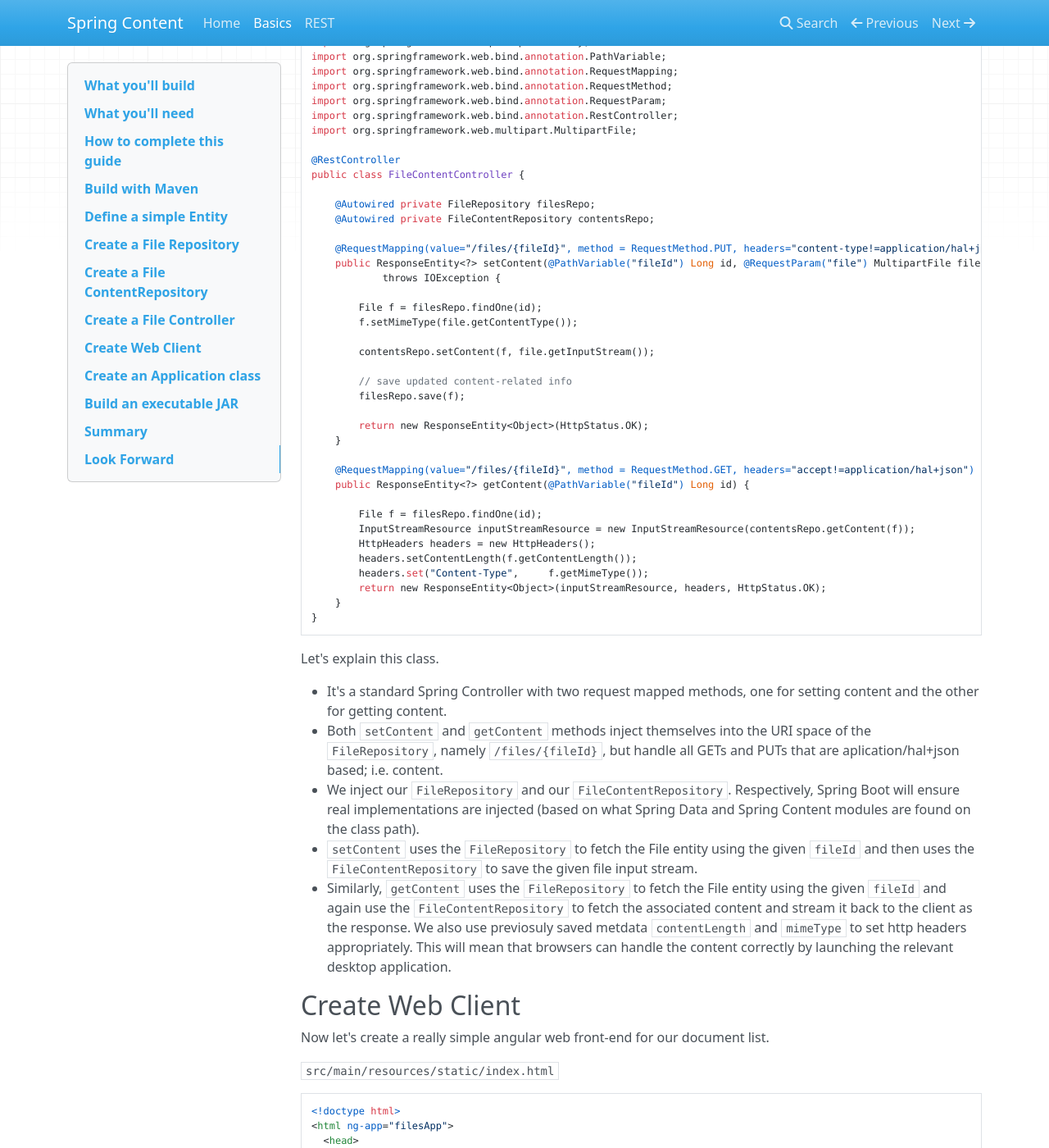
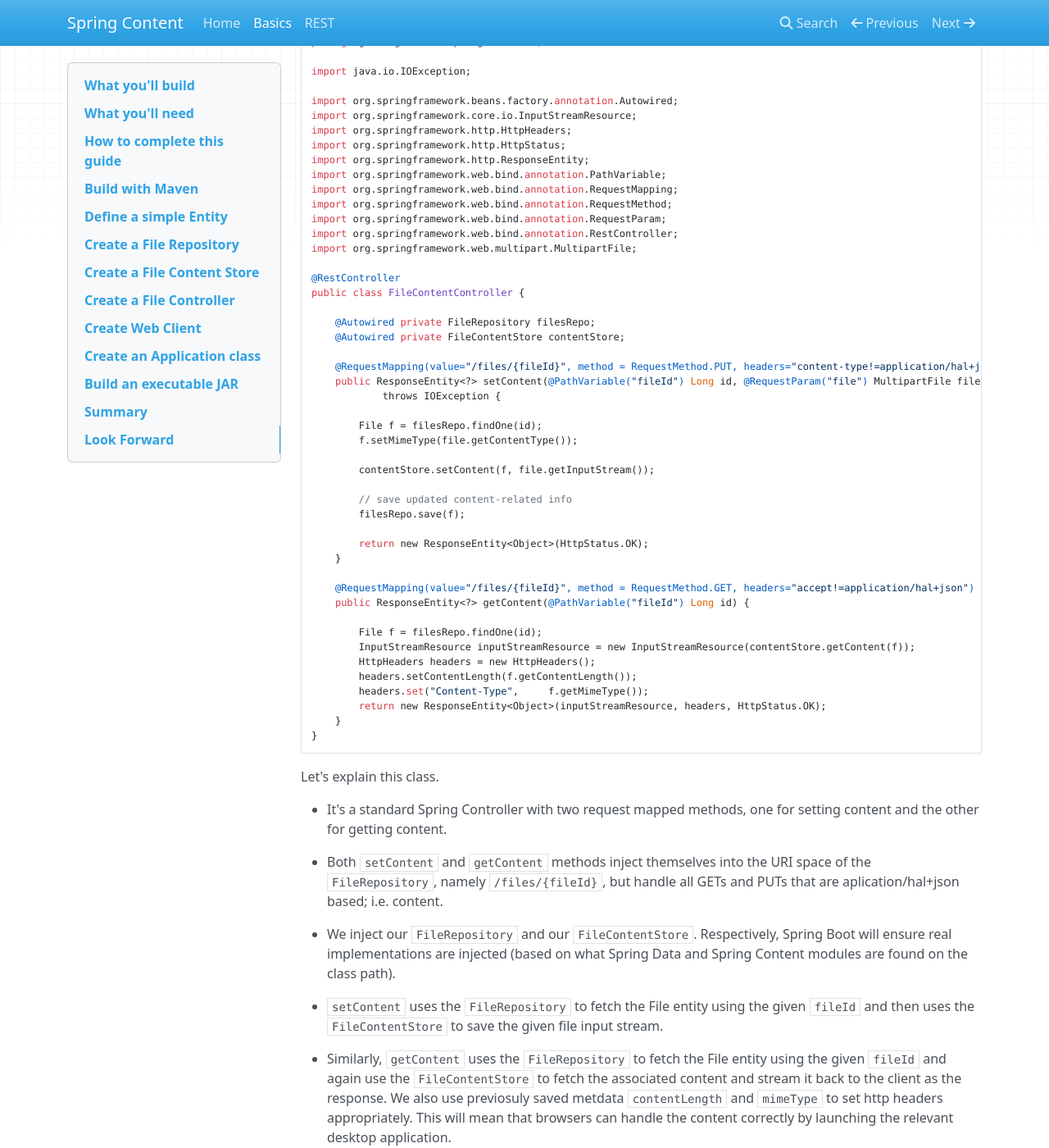
Before and after one commit to paulcwarren/spring-content-docs, an MkDocs documentation site: the page built from docs/spring-content-fs-docs.md, in a window 1280 px wide and 1400 px high, scrolled down 5467 px. Shown: the whole window at 82% size. Built offline with MkDocs 1.6.1, drawn with Linux system fonts in a browser that asks for light colours; nearby versions of some CDN libraries; old or Windows-style settings are respelled for this version of MkDocs; some of the changed text lies outside the part shown.

Commit message:
Update ContentRepository references to ContentStore

````diff
--- a/docs/spring-content-fs-docs.md
+++ b/docs/spring-content-fs-docs.md
@@ -7,8 +7,11 @@ You'll build an application that uses Spring Content to build a simple web-based
 ## What you'll need
 
 - About 30 minutes
+
 - A favorite text editor or IDE
+
 - JDK 1.8 or later
+
 - Maven 3.0+
 
 You can also import the code from this guide as well as view the web page directly into Spring Tool Suite (STS) and work your way through it from there.
@@ -22,7 +25,9 @@ To start from scratch, move on to Build with Maven.
 To skip the basics, do the following:
 
 - Download and unzip the source repository for this guide, or clone it using Git: `git clone https://github.com/paulcwarren/spring-content-gettingstarted.git`
+
 - `cd` into `spring-content-gettingstarted/spring-content-fs/initial`
+
 - Jump ahead to `Define a simple entity`.
 When you’re finished, you can check your results against the code in `spring-content-gettingstarted/spring-content-fs/complete`.
 
@@ -105,8 +110,11 @@ In a project directory of your choosing, create the following subdirectory struc
 We add several dependencies:-
 
 - Spring Boot Starter Web provides the web server framework
+
 - Spring Boot Starter Data JPA will provide a relational database to store metadata of our files.  In this case we are using the H2 in-memory database.
+
 - Spring Boot Starter Data REST will provide REST endpoints for our File metadata
+
 - Spring Boot Starter Content FS will provide a Filesystem-based content repository for the content of each file.  Content will be automatically associated with it's owning Entity by Spring Content.
 
 ## Define a simple Entity
@@ -227,24 +235,25 @@ public interface FileRepository extends JpaRepository<File, Long> {
 }
 ```
 
-## Create a File ContentRepository
+## Create a File Content Store
 
-Similarly, we then create a `ContentRepository` for handling content associated with the File entity.
+Similarly, we then create a `ContentStore` for handling content associated with the File entity.
 
-`src/main/java/gettngstarted/springcontentfs/FileContentRepository.java`
+`src/main/java/gettngstarted/springcontentfs/FileContentStore.java`
 
 ```
 package gettingstarted.springcontentfs;
 
 import com.emc.spring.content.commons.repository.ContentStore;
 
-public interface FileContentRepository extends ContentStore<File, String> {
+public interface FileContentStore extends ContentStore<File, String> {
 }
 ```
 
 Let's investigate this interface:-
 
 - `ContentStore` provides several methods for handling content; setContent, getContent and unsetContent
+
 - The dependency `com.emc.spring.content:spring-content-fs-boot-starter` provides a Filesystem-based implementation of this interface and Spring Content auto-configuration ensures that this implementation will be used wherever the `FileContentRepository` is `@Autowired`.
 
 However, unlike our `FileRepository` we haven't annotated this as a `ContentRestRepository` and therefore we don't automatically get REST endpoints for handling content.  This annotation does exist (and is the topic of our [next tutorial]((spring-content-rest-docs.md))) but, for now, we have to roll our own REST endpoints.
@@ -276,7 +285,7 @@ import org.springframework.web.multipart.MultipartFile;
 public class FileContentController {
 
 	@Autowired private FileRepository filesRepo;
-	@Autowired private FileContentRepository contentsRepo;
+	@Autowired private FileContentStore contentStore;
 
 	@RequestMapping(value="/files/{fileId}", method = RequestMethod.PUT, headers="content-type!=application/hal+json")
 	public ResponseEntity<?> setContent(@PathVariable("fileId") Long id, @RequestParam("file") MultipartFile file)
@@ -285,7 +294,7 @@ public class FileContentController {
 		File f = filesRepo.findOne(id);
 		f.setMimeType(file.getContentType());
 
-		contentsRepo.setContent(f, file.getInputStream());
+		contentStore.setContent(f, file.getInputStream());
 
 		// save updated content-related info
 		filesRepo.save(f);
@@ -297,7 +306,7 @@ public class FileContentController {
 	public ResponseEntity<?> getContent(@PathVariable("fileId") Long id) {
 
 		File f = filesRepo.findOne(id);
-		InputStreamResource inputStreamResource = new InputStreamResource(contentsRepo.getContent(f));
+		InputStreamResource inputStreamResource = new InputStreamResource(contentStore.getContent(f));
 		HttpHeaders headers = new HttpHeaders();
 		headers.setContentLength(f.getContentLength());
 		headers.set("Content-Type", 	f.getMimeType());
@@ -308,10 +317,14 @@ public class FileContentController {
 Let's explain this class.
 
 - It's a standard Spring Controller with two request mapped methods, one for setting content and the other for getting content.
+
 - Both `setContent` and `getContent` methods inject themselves into the URI space of the `FileRepository`, namely `/files/{fileId}`, but handle all GETs and PUTs that are aplication/hal+json based; i.e. content.
-- We inject our `FileRepository` and our `FileContentRepository`.  Respectively, Spring Boot will ensure real implementations are injected (based on what Spring Data and Spring Content modules are found on the class path).
-- `setContent` uses the `FileRepository` to fetch the File entity  using the given `fileId` and then uses the `FileContentRepository` to save the given file input stream.
-- Similarly, `getContent` uses the `FileRepository` to fetch the File entity using the given `fileId` and again use the `FileContentRepository` to fetch the associated content and stream it back to the client as the response.  We also use previosuly saved metdata `contentLength` and `mimeType` to set http headers appropriately.  This will mean that browsers can handle the content correctly by launching the relevant desktop application.
+
+- We inject our `FileRepository` and our `FileContentStore`.  Respectively, Spring Boot will ensure real implementations are injected (based on what Spring Data and Spring Content modules are found on the class path).
+
+- `setContent` uses the `FileRepository` to fetch the File entity  using the given `fileId` and then uses the `FileContentStore` to save the given file input stream.
+
+- Similarly, `getContent` uses the `FileRepository` to fetch the File entity using the given `fileId` and again use the `FileContentStore` to fetch the associated content and stream it back to the client as the response.  We also use previosuly saved metdata `contentLength` and `mimeType` to set http headers appropriately.  This will mean that browsers can handle the content correctly by launching the relevant desktop application.
 
 ## Create Web Client
 
@@ -407,7 +420,9 @@ angular.module('filesApp', [])
 This angular controller has the following functions:-
 
 - `getFilesList` queries our `FileRepository` via its REST endpoint `files/` and populates `filesList.files` (presented by the `ng-repeat` directive in the HTML)
+
 - `getHref` returns a `file`'s content hyperlink `files/{fileId}` (that ultimately calls `FileContentController.getContent`)
+
 - `upload` uploads a new File by first `POST`ing to the `FileRepository` REST endpoints `/files` and once created  `PUT`ing the actual content to the Files content REST endpoint `files/{fileId}` (that ultimately calls `FileContentController.setContent`)
 
 ## Create an Application class
@@ -443,7 +458,7 @@ And then point your browser at:-
 
 and you should see something like this:-
 
-![Spring Content Webapp](spring-content-fs-webapp.png)
+<center>![Spring Content Webapp](spring-content-fs-webapp.png)</center>
 
 Exercise the application by uploading a range of new files and viewing them.  Viewed files will be downloaded and open in the appropriate editor.
 
@@ -453,13 +468,16 @@ Congratulations! You’ve written a simple application that uses Spring Content
 
 Spring Content supports the following implementations:-
 
-- Spring Content Filesystem; stores content on the Filesystem (as used in this tutorial)
-- Spring Content S3; stores content in Amazon S3
+- Spring Content Filesystem; stores content as Files on the Filesystem (as used in this tutorial)
+
+- Spring Content S3; stores content as Objects in Amazon S3
+
 - Spring Content JPA; stores content as BLOBs in the database
-- Spring Content MongoDB; stores content in Mongo's GridFs
+
+- Spring Content MongoDB; stores content as Resources in Mongo's GridFS
 
 ## Look Forward
 
 In this tutorial we built a simple document list web application using Spring Content.
 
-The majority of the work on the server-side was writing the Spring controller for handling the Content.  Check out our next [getting started guide](spring-content-rest-docs.md) where we'll use the companion library Spring Content REST to automatically export these REST endpoints for our `FileContentRepository` saving ourselves even more work.
+The majority of the work on the server-side was writing the Spring controller for handling the Content.  Check out our next [getting started guide](spring-content-rest-docs.md) where we'll use the companion library Spring Content REST to automatically export these REST endpoints for our `FileContentStore` saving ourselves even more work.
````
Also changed, not shown: docs/spring-content-rest-docs.md (+14 -8 lines).
